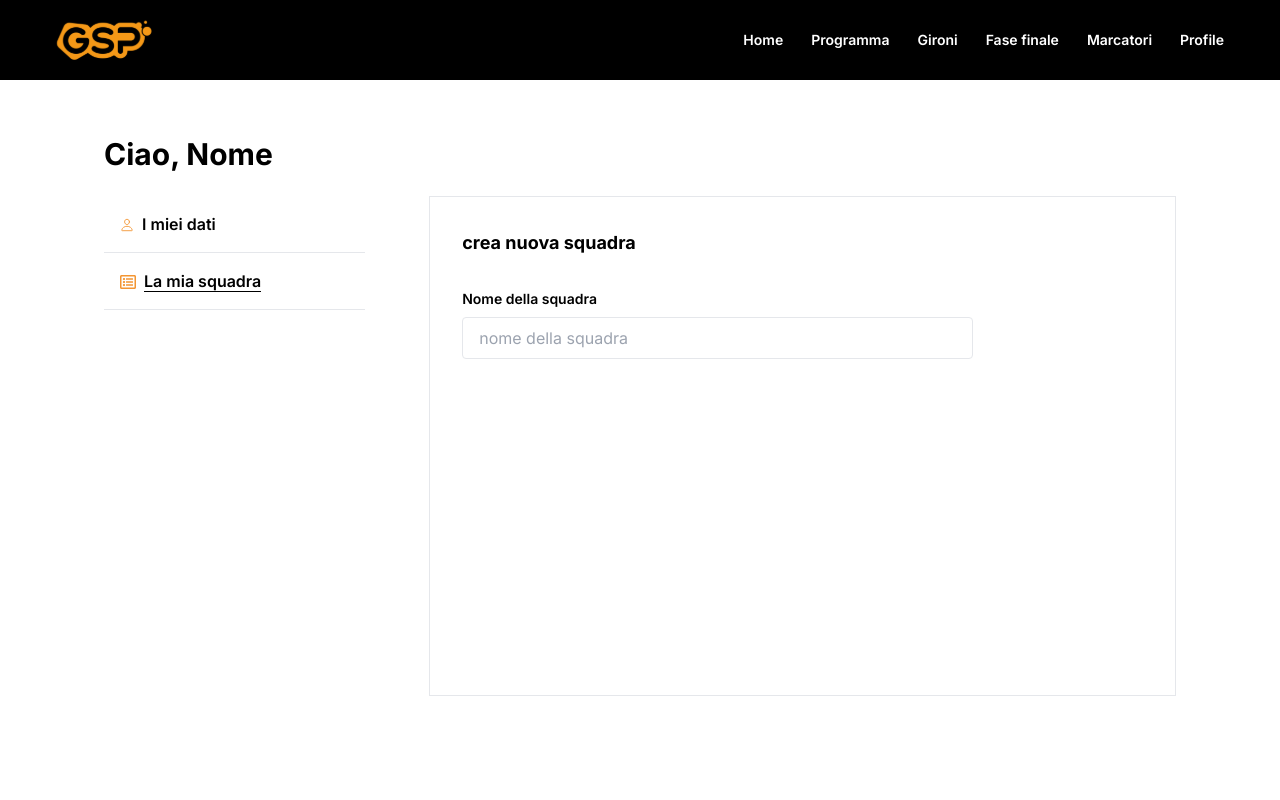
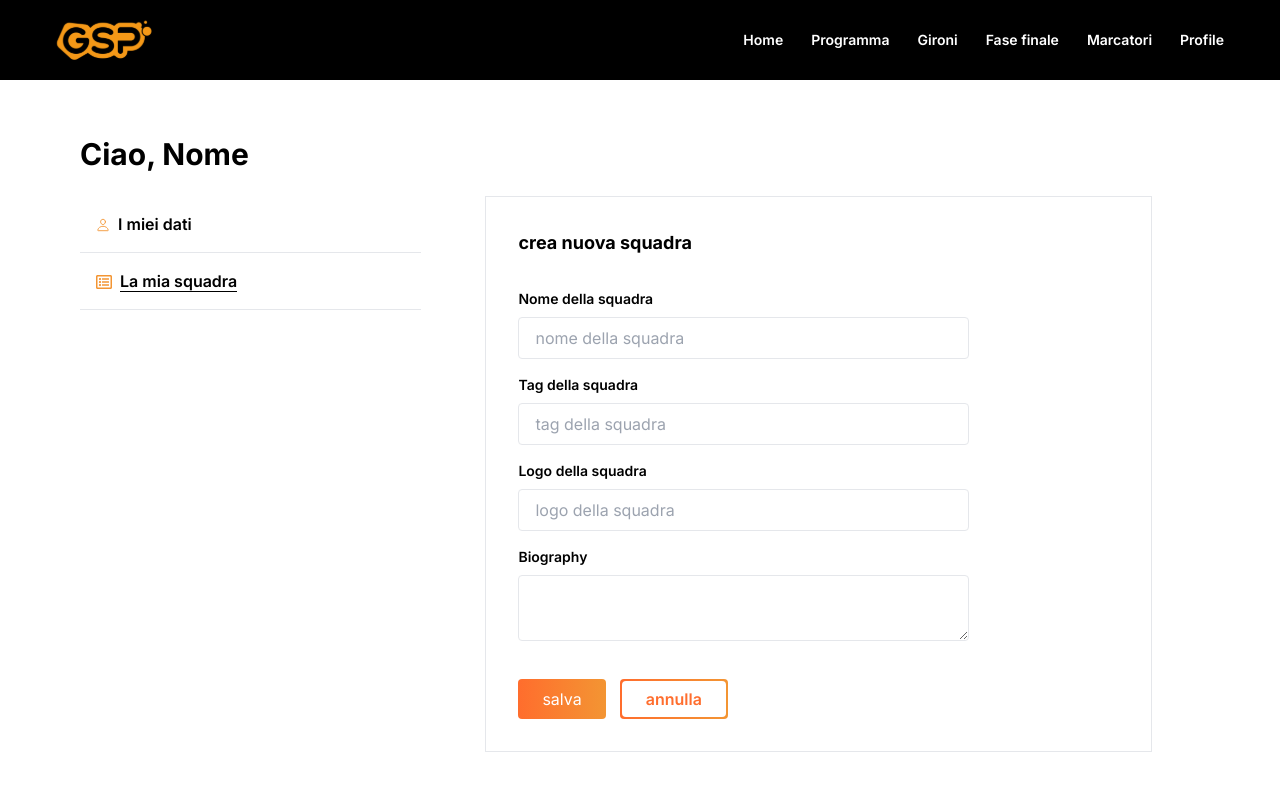
Before and after one commit to graziolieduardo/gsplizzana-frontend, a Next.js app: page /dashboard/squadra/crea-squadra in a window 1280 px wide. Shown: the top 800 px of the page. Built offline with nearby package versions, Linux system fonts and the light colour scheme.

Commit message:
add edit page and crea squadra

```diff
--- /dev/null
+++ b/src/components/common/Giocatore.tsx
@@ -0,0 +1,40 @@
+import React, { useState } from 'react'
+import { FaChevronDown, FaChevronUp } from "react-icons/fa";
+
+
+export default function Giocatore({isCapitan}:any) {
+
+    const [isOpen, setIsOpen] = useState(false)
+
+
+    return (
+        <div onClick={() => { setIsOpen(!isOpen) }} className={`${isCapitan? 'border-primary' : 'border-gray-200'} border rounded p-3 mt-2`}>
+
+            {/* nome cognome giocatore */}
+            <div className={`${isOpen ? 'border-b pb-3 ' : ''} px-2 text-sm font-semibold flex items-center`}>
+                <div className=' mr-2'>
+                    {
+                        isOpen ? <FaChevronUp /> : <FaChevronDown />
+                    }
+                </div>
+                <div> nome cognome  {isCapitan && "(C)"}</div>
+            </div>
+
+
+            {isOpen && <div className='text-xs text-gray-500'>
+                {/* birthdate */}
+                <div className='mt-2'>GG/MM/AAAA</div>
+
+                {/* username */}
+                <div className='mt-2'>username </div>
+
+                {/* email */}
+                <div className='mt-2'>email@pocoto.com.com.com</div>
+
+                {/* avatar url */}
+                <div className='mt-2'>avatar_url</div>
+            </div>}
+
+        </div>
+    )
+}
--- a/src/layouts/DashLayout.tsx
+++ b/src/layouts/DashLayout.tsx
@@ -12,10 +12,10 @@ export const DashLayout = ({ children }: LayoutProps) => {
     const pathName = usePathname()
 
     return (
-        <div className="h-[calc(100vh-80px)] max-w-container 2xl:max-w-container-xl mx-auto mx-4 md:px-16">
+        <div className="h-[calc(100vh-80px)] max-w-container 2xl:max-w-container-xl  mx-4 md:px-16">
 
             <h2 className="font-bold text-3xl mt-14 ">Ciao, Nome </h2>
-            <div className="md:flex mt-6">
+            <div className="md:flex justify-between mt-6">
 
                 <div className="md:w-[450px] h-full font-semibold md:pr-16">
                     <ul className="flex-1">
@@ -23,7 +23,7 @@ export const DashLayout = ({ children }: LayoutProps) => {
                         <li className="py-4 pl-4 border-b"><Link href="/dashboard/squadra"><FaRegListAlt className="inline mr-1 text-primary" /> <span className={`${ pathName?.includes('squadra') ? 'border-b border-black' : "" }`}>La mia squadra</span> </Link></li>
                     </ul>
                 </div>
-                <div className="w-full min-h-[500px] border p-8 mt-12 md:mt-0 ">
+                <div className="md:w-[745px] min-h-[500px] border p-8 mt-12 md:mt-0 ">
 
                         {children}
 
--- a/src/pages/dashboard/squadra/[squadra].tsx
+++ /dev/null
@@ -1,28 +0,0 @@
-import { DashLayout } from '@/src/layouts/DashLayout'
-import { ReactElement, useEffect, useState } from 'react'
-import { useRouter } from 'next/router';
-
-export default function squadra() {
-
-    const router = useRouter();
-    const [dynamicPath, setDynamicPath] = useState("");
-
-    useEffect(() => {
-        // Get the dynamic parameter from the pathname
-        const path = router.asPath.split('/');
-        const lastPath = path[path.length - 1];
-        setDynamicPath(lastPath);
-      }, [router.asPath]);
-
-    return (
-        <div>squadra {dynamicPath}</div>
-    )
-}
-
-
-// layout
-squadra.getLayout = function getLayout(page: ReactElement) {
-    return (
-        <DashLayout>{page}</DashLayout>
-    )
-}
--- a/src/pages/dashboard/squadra/crea-squadra/index.tsx
+++ b/src/pages/dashboard/squadra/crea-squadra/index.tsx
@@ -1,4 +1,5 @@
 import { DashLayout } from '@/src/layouts/DashLayout'
+import Link from 'next/link'
 import React, { ReactElement } from 'react'
 import { useForm } from 'react-hook-form'
 
@@ -7,7 +8,7 @@ export default function index() {
   const { register, handleSubmit, formState: { errors } } = useForm()
   const onSubmit = (d: any) => {
 
-      console.log(d);
+    console.log(d);
   }
 
   return (
@@ -16,11 +17,45 @@ export default function index() {
 
       <form onSubmit={handleSubmit(onSubmit)} >
 
-      <div className='mt-8'>
-                    <label htmlFor="name" className="block text-sm font-semibold ">Nome della squadra</label>
-                    <input{...register('name', { required: '- Il campo Nome della squadra è obbligatorio'})} type="text" id="name" className={`${errors.name ? 'focus:outline-red-500 border-2 border-red-500' : 'focus:outline-primary'} rounded border px-4 py-2 w-3/4 mt-2`} placeholder="nome della squadra" />
-                    {errors.email && <div className="text-xs text-red-500">{errors.email.message as string}</div>}
-                </div>
+        {/* nome  */}
+        <div className='mt-8'>
+          <label htmlFor="name" className="block text-sm font-semibold ">Nome della squadra</label>
+          <input{...register('name', { required: '- Il campo Nome della squadra è obbligatorio' })} type="text" id="name" className={`${errors.name ? 'focus:outline-red-500 border-2 border-red-500' : 'focus:outline-primary'} rounded border px-4 py-2 w-3/4 mt-2`} placeholder="nome della squadra" />
+          {errors.name && <div className="text-xs text-red-500">{errors.name.message as string}</div>}
+        </div>
+
+        {/* tag  */}
+        <div className='mt-4'>
+          <label htmlFor="tag" className="block text-sm font-semibold ">Tag della squadra</label>
+          <input{...register('tag', { required: '- Il campo Nome della squadra è obbligatorio' })} type="text" id="tag" className={`${errors.tag ? 'focus:outline-red-500 border-2 border-red-500' : 'focus:outline-primary'} rounded border px-4 py-2 w-3/4 mt-2`} placeholder="tag della squadra" />
+          {errors.tag && <div className="text-xs text-red-500">{errors.tag.message as string}</div>}
+        </div>
+
+        {/* avatar_url  */}
+        <div className='mt-4'>
+          <label htmlFor="avatar_url" className="block text-sm font-semibold ">Logo della squadra</label>
+          <input{...register('avatar_url', { required: '- Il campo Nome della squadra è obbligatorio' })} type="text" id="avatar_url" className={`${errors.avatar_url ? 'focus:outline-red-500 border-2 border-red-500' : 'focus:outline-primary'} rounded border px-4 py-2 w-3/4 mt-2`} placeholder="logo della squadra" />
+          {errors.avatar_url && <div className="text-xs text-red-500">{errors.avatar_url.message as string}</div>}
+        </div>
+
+        {/* biography*/}
+        <div className='mt-4'>
+          <label htmlFor="biography" className="block text-sm font-semibold ">Biography</label>
+          <textarea{...register('biography', { required: '- Il campo biography è obbligatorio' })} name="biography" id="" className={`${errors.avatar_url ? 'focus:outline-red-500 border-2 border-red-500' : 'focus:outline-primary'} rounded border px-4 py-2 w-3/4 mt-2`}></textarea>
+          {errors.biography && <div className="text-xs text-red-500">{errors.biography.message as string}</div>}
+        </div>
+
+        {/* salva annulla */}
+        <div className='mt-8'>
+          <button className="rounded bg-gradient-to-r from-primary-dark to-primary hover:to-primary-dark px-6 py-2 text-white text-center cursor-pointer mr-4">salva</button>
+          <span className='rounded bg-white text-primary-dark font-semibold text-center py-2 border-gradient px-6'>
+
+            <Link className='' href="/dashboard/squadra">annulla</Link>
+          </span>
+
+
+
+        </div>
       </form>
 
     </div>
--- /dev/null
+++ b/src/pages/dashboard/squadra/edit-squadra/index.tsx
@@ -0,0 +1,14 @@
+import { DashLayout } from '@/src/layouts/DashLayout'
+import { ReactElement } from 'react'
+
+export default function index() {
+  return (
+    <div>edit</div>
+  )
+}
+
+index.getLayout = function getLayout(page: ReactElement) {
+    return (
+      <DashLayout>{page}</DashLayout>
+    )
+  }
--- a/src/pages/dashboard/squadra/index.tsx
+++ b/src/pages/dashboard/squadra/index.tsx
@@ -1,22 +1,77 @@
+import Giocatore from '@/src/components/common/Giocatore'
 import { DashLayout } from '@/src/layouts/DashLayout'
+import { FaPen } from "react-icons/fa";
+import { ReactElement } from 'react'
 import Link from 'next/link'
-import React, { ReactElement } from 'react'
 
 export default function index() {
+
+  //simulando a chamada xD
+  const squadra = false
+
   return (
-    <>
-      <h2 className='text-2xl font-bold'>La mia squadra</h2>
-      <div className='flex justify-center items-center h-[500px]'>
+    <div>
+
+      {/* titolo pagina  */}
+      <div className='relative'>
+        <h2 className='text-2xl font-bold'>La mia squadra</h2>
+
+        {/* edit button solo se la squadra ce */}
+        {squadra && <Link href="/dashboard/squadra/edit-squadra" className='absolute right-0 top-0 border rounded-full p-3'>
+
+          <FaPen />
+        </Link>}
+      </div>
+
+      {/* se non ce squadra */}
+      {!squadra && <div className='flex justify-center items-center h-[500px]'>
         <div className='w-[220px] text-center'>
           <div className='font-bold'>Non hai ancora una squadra</div>
           <div className='text-xs mt-2'>Crea squadra e aggiungi gino a 10 giocatori per squadra</div>
           <div className="rounded bg-gradient-to-r from-primary-dark to-primary hover:to-primary-dark w-[150px] py-2 mx-auto text-white text-center cursor-pointer mt-6">
-            <Link  href="/dashboard/squadra/crea-squadra">+ Crea squadra</Link>
+            <Link href="/dashboard/squadra/crea-squadra">+ Crea squadra</Link>
           </div>
+        </div>
+      </div>}
 
+      {squadra && <div>
+
+        {/* nome da squadra  */}
+        <div className='mt-4'>
+          <div className='text-gray-400 text-sm font-semibold'>Nome della squadra </div>
+          <div className='text-sm font-semibold'>Nome dinamico della squadra</div>
         </div>
-      </div>
-    </>
+
+        {/* tag squadra */}
+        <div className='mt-4'>
+          <div className='text-gray-400 text-sm font-semibold'>tag squadra </div>
+          <div className='text-sm font-semibold'>tag dinamico squadra</div>
+        </div>
+
+        {/* avatar_url squadra */}
+        <div className='mt-4'>
+          <div className='text-gray-400 text-sm font-semibold'>Logo squadra </div>
+          <div className='text-sm font-semibold h-[50px] w-[90px] border'>logo</div>
+        </div>
+
+        {/* biography squadra */}
+        <div className='mt-4'>
+          <div className='text-gray-400 text-sm font-semibold'>Biography </div>
+          <div className='text-sm  '>Lorem ipsum dolor sit amet consectetur adipisicing elit. Maiores magnam eos culpa corporis aut perspiciatis veniam, porro officia voluptatem nam consequatur incidunt error. Mollitia totam qui atque, sequi laborum amet!</div>
+        </div>
+
+
+        {/* giocatori */}
+        <div className='mt-4'>
+          <h3 className='font-bold'>Giocatori (8/10)</h3>
+
+          {/* prova con variabile dal esterno. da settare dentro nel componente quando farai map  */}
+          <Giocatore isCapitan={true} />
+          <Giocatore />
+        </div>
+
+      </div>}
+    </div>
   )
 }
 
--- a/src/partials/Header.tsx
+++ b/src/partials/Header.tsx
@@ -55,7 +55,7 @@ export const Header = () => {
 
                                 // se c'e il token facciamo vedere il suo profilo
                                 <li className=" border-b p-4 md:p-0 sm:border-none">
-                                    <Link className="block w-full" href="/dashboard">Profile</Link>
+                                    <Link className="block w-full" href="/dashboard/profile">Profile</Link>
                                 </li>
                             ) : (
 
```
